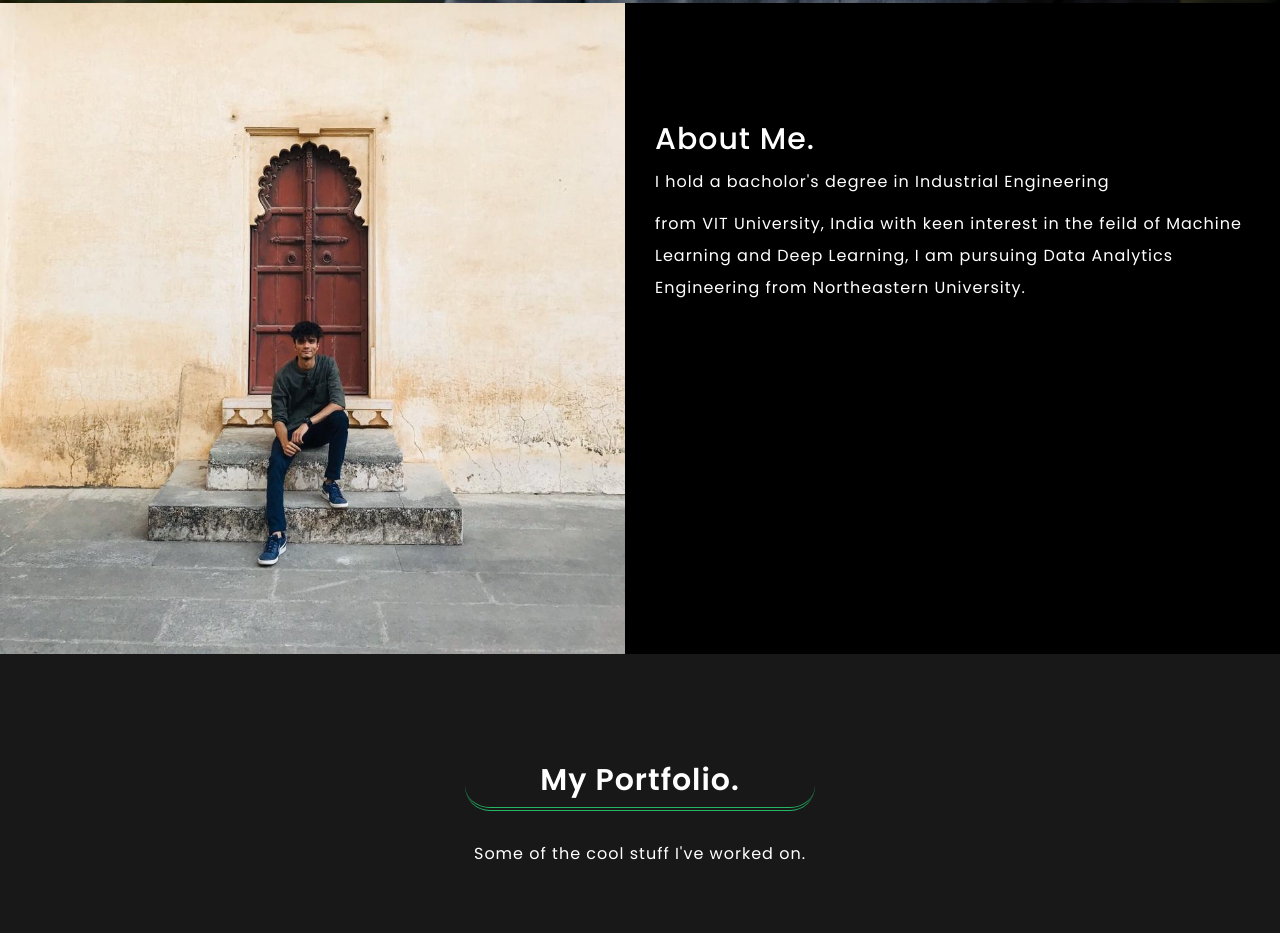
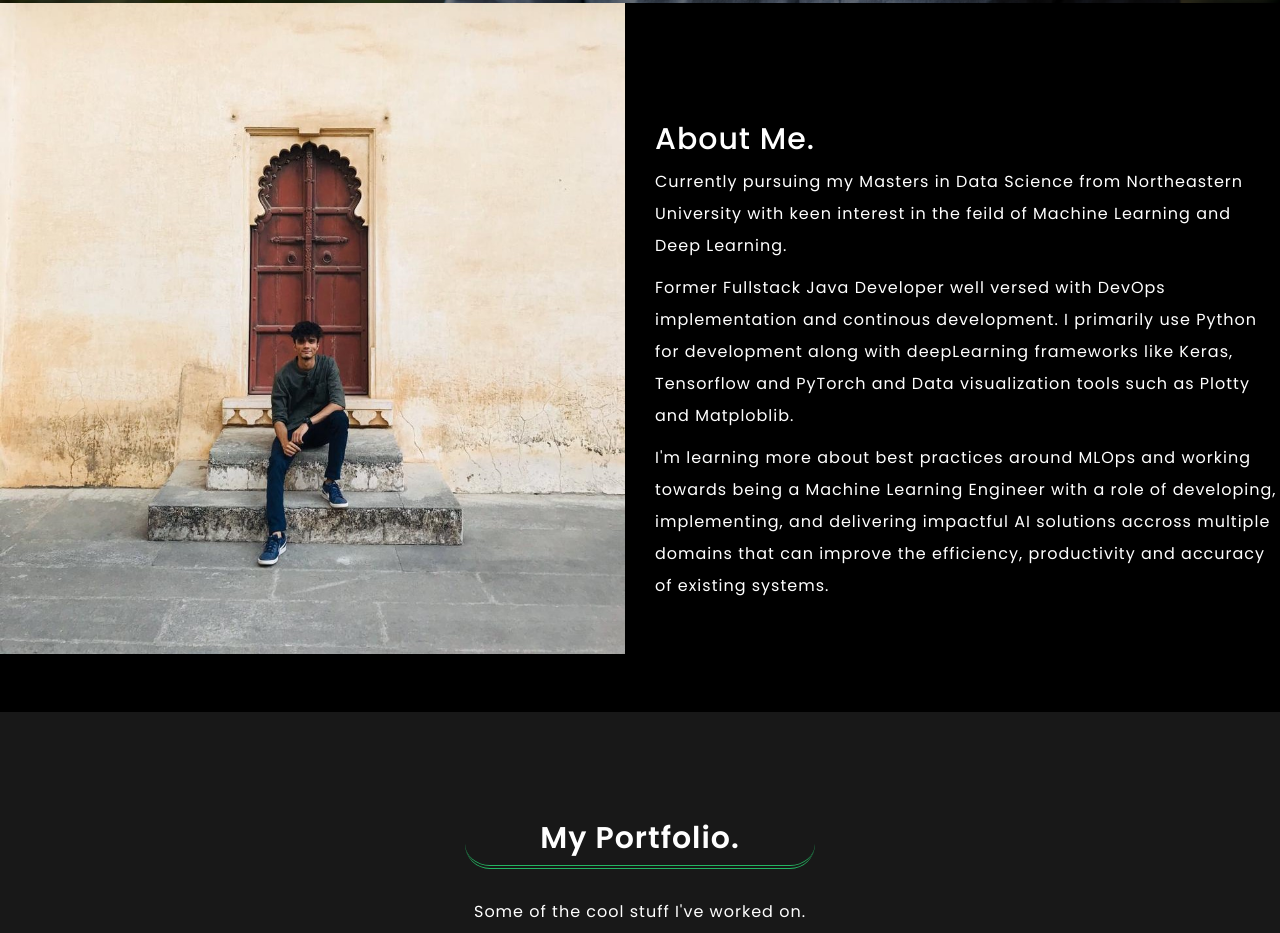
Before and after one commit to RudraThaker/RudraThaker.github.io, a plain HTML site: page index.html in a window 1280 px wide. Shown: the part 797-1730 px from the top of the page. Drawn offline with Linux system fonts and the light colour scheme; some packages are replaced by stand-ins of ours.

Commit message:
Update index.html

```diff
--- a/index.html
+++ b/index.html
@@ -141,8 +141,10 @@
 
                   <h2>About Me.</h2>
 
-                  <p>I hold a bacholor's degree in Industrial Engineering</p>
-				  <p>from VIT University, India with keen interest in the feild of Machine Learning and Deep Learning, I am pursuing Data Analytics Engineering from Northeastern University.</p>
+                  <p>Currently pursuing my Masters in Data Science from Northeastern University with keen interest in the feild of Machine Learning and Deep Learning.</p>
+			  <p>Former Fullstack Java Developer well versed with DevOps implementation and continous development.
+			  I primarily use Python for development along with deepLearning frameworks like Keras, Tensorflow and PyTorch and Data visualization tools such as Plotty and Matploblib.</p>
+			<p>I'm learning more about best practices around MLOps and working towards being a Machine Learning Engineer with a role of developing, implementing, and delivering impactful AI solutions accross multiple domains that can improve the efficiency, productivity and accuracy of existing systems.</p>
 
                  </div>
 
@@ -446,7 +448,7 @@ On many occasions, I noticed his strong penchant for learning and applying his t
            <div class="text-center margin-top-10 margin-bottom-50">
             <div class="row">
 
-				<div class="col-md-4 col-sm-4">
+		<div class="col-md-4 col-sm-4">
                  <div class="contact-us-detail">
                   </div>
                  </div>
```
